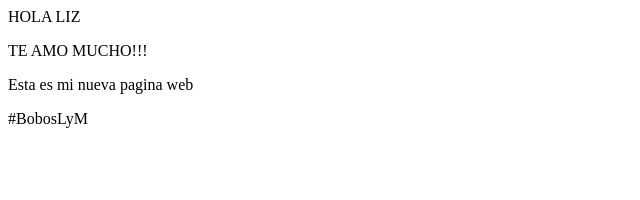
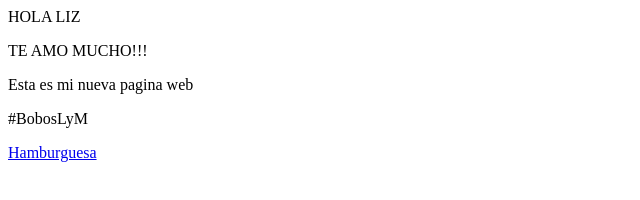
Before and after one commit to emauri123/emauri123.github.io, a plain HTML site: page index.html in a window 1280 px wide. Shown: the whole page, without its empty margins (0-640 px from the left). Drawn offline with Linux system fonts and the light colour scheme.

Commit message:
agrego enlace

```diff
--- a/index.html
+++ b/index.html
@@ -3,3 +3,5 @@
 <p>Esta es mi nueva pagina web</p>
 
 <p>#BobosLyM</p>
+
+<a href='https://emauri123.github.io/CursoGit/blogpost.html'>Hamburguesa<a></a>
```
